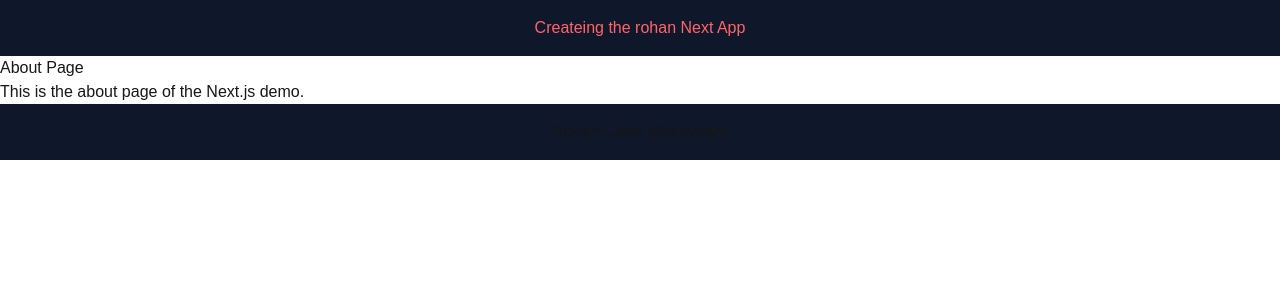
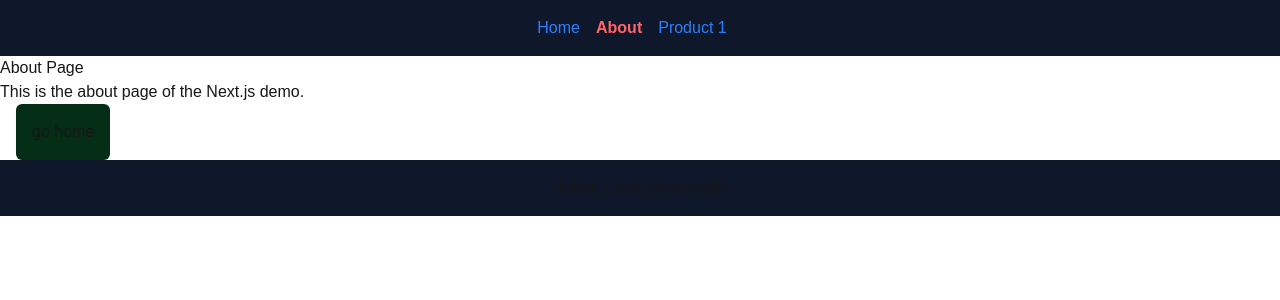
Before and after one commit to RohanKatwal/Playground, a Next.js app in the folder nextjs-demo/: page /about in a window 1280 px wide. Shown: the top 300 px of the page. Built offline with nearby package versions, Linux system fonts and the light colour scheme.

Commit message:
navigation

```diff
--- a/nextjs-demo/src/app/about/page.tsx
+++ b/nextjs-demo/src/app/about/page.tsx
@@ -1,8 +1,14 @@
+"use client"
+import { useRouter } from "next/navigation";
 export default function About() {
+    const router=useRouter()
   return (
     <div>
       <h1>About Page</h1>
       <p>This is the about page of the Next.js demo.</p>
+      <button
+       onClick={()=>router.push("/")}
+       className="ml-4 p-4 bg-green-950 rounded-md">go home</button>
     </div>
   );
 }
--- /dev/null
+++ b/nextjs-demo/src/app/components/navigation.tsx
@@ -0,0 +1,22 @@
+"use client"
+import Link from 'next/link';
+import { usePathname } from 'next/navigation';
+
+const Navigation = () => {
+    const pathname = usePathname();
+    return (
+        <nav>
+            <Link href="/" className={pathname==="/"? "font-bold mr-4" :"mr-4 text-blue-500"}>
+                Home
+            </Link>
+            <Link href="/about" className={pathname==="/about"? "font-bold mr-4" :"mr-4 text-blue-500"}>
+                About
+            </Link>
+            <Link href="/products/1" className={pathname.startsWith("/products/1")? "font-bold mr-4" :"mr-4 text-blue-500"}>
+                Product 1
+            </Link>
+        </nav>
+    );
+};
+
+export default Navigation;
--- a/nextjs-demo/src/app/layout.tsx
+++ b/nextjs-demo/src/app/layout.tsx
@@ -1,6 +1,7 @@
 import type { Metadata } from "next";
 import { Geist, Geist_Mono } from "next/font/google";
 import "./globals.css";
+import Navigation from "./components/navigation";
 
 const geistSans = Geist({
   variable: "--font-geist-sans",
@@ -28,7 +29,8 @@ export default function RootLayout({
         className={`${geistSans.variable} ${geistMono.variable} antialiased`}
       >
         <header className="bg-slate-900 text-red-400 text-center p-4">
-          <h1>Createing the rohan Next App</h1>
+          {/* <h1>Createing the rohan Next App</h1> */}
+          <Navigation/>
         </header>
         {children}
         <footer className="bg-slate-900 text-center p-4">
```
